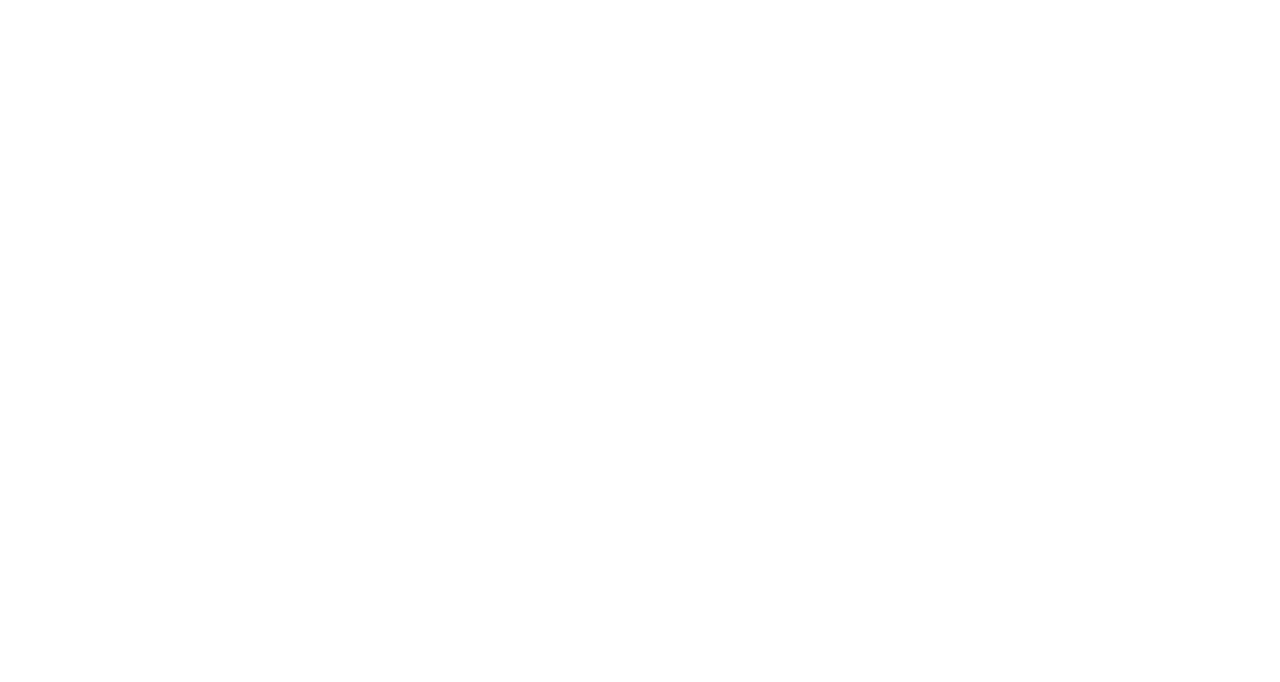
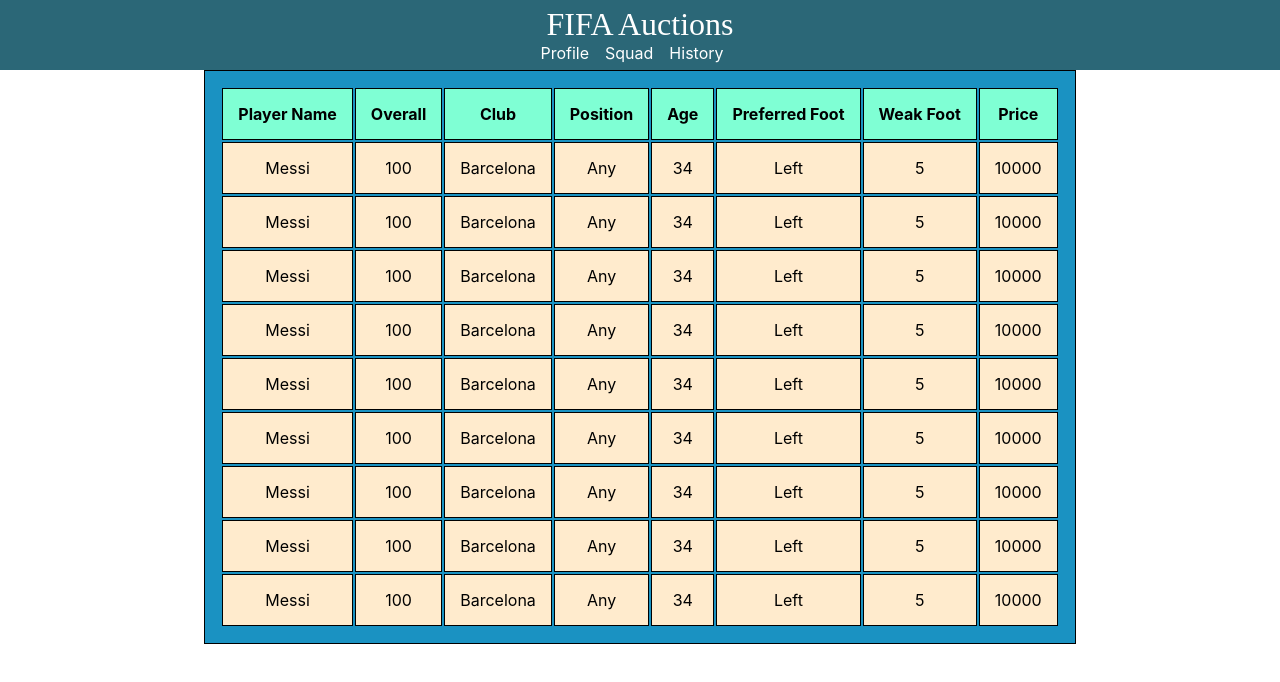
Before and after one commit to rishabh24121997/fifa-auctions-ui, a React (Create React App) app: page /squads in a window 1280 px wide. Shown: the top 682 px of the page. Built offline with nearby package versions, Linux system fonts and the light colour scheme.

Commit message:
Created component for displaying squards

```diff
--- a/src/App.js
+++ b/src/App.js
@@ -1,6 +1,7 @@
 import logo from './logo.svg';
 import './App.css';
 import { BrowserRouter as Router, Route } from 'react-router-dom';
+import Squads from "./Components/squads"
 
 import Home from './Components/home';
 
@@ -10,6 +11,7 @@
       <Router>
         <switch>
           <Route component={Home} exact path="/home"/>
+          <Route component={Squads} exact path="/squads"/>
         </switch>
       </Router>
 
--- /dev/null
+++ b/src/Components/SquadProps.js
@@ -0,0 +1,105 @@
+export const SquadGridColumns = {
+    PlayerName: "Player Name",
+    Ovr: "Overall",
+    Club: "Club",
+    Position: "Position",
+    Age: "Age",
+    PrefFoot: "Preferred Foot",
+    WeakFoot: "Weak Foot",
+    SkillRating: "Skill Moves",
+    Price: "Price"
+}
+
+export const Squad = [{
+    PlayerName: "Messi",
+    Ovr: "100",
+    Club: "Barcelona",
+    Position: "Any",
+    Age: "34",
+    PrefFoot: "Left",
+    WeakFoot: 5,
+    SkillRating: 5,
+    Price: 10000
+},
+{
+    PlayerName: "Messi",
+    Ovr: "100",
+    Club: "Barcelona",
+    Position: "Any",
+    Age: "34",
+    PrefFoot: "Left",
+    WeakFoot: 5,
+    SkillRating: 5,
+    Price: 10000
+},{
+    PlayerName: "Messi",
+    Ovr: "100",
+    Club: "Barcelona",
+    Position: "Any",
+    Age: "34",
+    PrefFoot: "Left",
+    WeakFoot: 5,
+    SkillRating: 5,
+    Price: 10000
+},{
+    PlayerName: "Messi",
+    Ovr: "100",
+    Club: "Barcelona",
+    Position: "Any",
+    Age: "34",
+    PrefFoot: "Left",
+    WeakFoot: 5,
+    SkillRating: 5,
+    Price: 10000
+},{
+    PlayerName: "Messi",
+    Ovr: "100",
+    Club: "Barcelona",
+    Position: "Any",
+    Age: "34",
+    PrefFoot: "Left",
+    WeakFoot: 5,
+    SkillRating: 5,
+    Price: 10000
+},{
+    PlayerName: "Messi",
+    Ovr: "100",
+    Club: "Barcelona",
+    Position: "Any",
+    Age: "34",
+    PrefFoot: "Left",
+    WeakFoot: 5,
+    SkillRating: 5,
+    Price: 10000
+},{
+    PlayerName: "Messi",
+    Ovr: "100",
+    Club: "Barcelona",
+    Position: "Any",
+    Age: "34",
+    PrefFoot: "Left",
+    WeakFoot: 5,
+    SkillRating: 5,
+    Price: 10000
+},{
+    PlayerName: "Messi",
+    Ovr: "100",
+    Club: "Barcelona",
+    Position: "Any",
+    Age: "34",
+    PrefFoot: "Left",
+    WeakFoot: 5,
+    SkillRating: 5,
+    Price: 10000
+},{
+    PlayerName: "Messi",
+    Ovr: "100",
+    Club: "Barcelona",
+    Position: "Any",
+    Age: "34",
+    PrefFoot: "Left",
+    WeakFoot: 5,
+    SkillRating: 5,
+    Price: 10000
+}
+]
--- a/src/Components/header.js
+++ b/src/Components/header.js
@@ -16,9 +16,9 @@
                 <Navbar bg="light" variant="light">
                     <Navbar.Brand href="#home">FIFA Auctions</Navbar.Brand>
                     <Nav className="mr-auto">
-                        <Nav.Link href="#home">Profile</Nav.Link>
-                        <Nav.Link href="#features">Squad</Nav.Link>
-                        <Nav.Link href="#pricing">History</Nav.Link>
+                        <Nav.Link href="/home">Profile</Nav.Link>
+                        <Nav.Link href="/squads">Squad</Nav.Link>
+                        <Nav.Link href="/transactions">History</Nav.Link>
                     </Nav>
                 </Navbar>
             </div>
--- a/src/Components/home.css
+++ b/src/Components/home.css
@@ -44,3 +44,25 @@
 li {
     margin-bottom: 1.2rem;
 }
+
+table, td, th {
+    border: 1px solid black;
+    text-align: center;
+    padding: 15px;
+ }
+
+ thead {
+     background-color: aquamarine;
+ }
+
+ tbody {
+     background-color: blanchedalmond;
+ }
+
+ table {
+     background-color: rgb(26, 146, 194);
+ }
+
+
+
+ tr:hover {background-color: #5cbae6;}
--- /dev/null
+++ b/src/Components/squads.js
@@ -0,0 +1,57 @@
+import React from 'react';
+import './home.css';
+import {Container, Table} from 'react-bootstrap';
+import Header from './header';
+import {Squad, SquadGridColumns} from "./SquadProps"
+
+export default class Squads extends React.Component {
+    constructor(props){
+        super(props);
+        this.state = {};
+    }
+
+    render() {
+        return(
+            <div>
+                <Header/>
+                <Container align= "center" >
+                <Table striped bordered hover>
+                    <thead>
+                        <tr>
+                        <th>{SquadGridColumns.PlayerName}</th>
+                        <th>{SquadGridColumns.Ovr}</th>
+                        <th>{SquadGridColumns.Club}</th>
+                        <th>{SquadGridColumns.Position}</th>
+                        <th>{SquadGridColumns.Age}</th>
+                        <th>{SquadGridColumns.PrefFoot}</th>
+                        <th>{SquadGridColumns.WeakFoot}</th>
+                        <th>{SquadGridColumns.Price}</th>
+                        </tr>
+
+                    </thead>
+                    <tbody>
+                    {
+                        Squad.map(element => {
+                            return (
+                                <tr>
+                                <td>{element.PlayerName}</td>
+                                <td>{element.Ovr}</td>
+                                <td>{element.Club}</td>
+                                <td>{element.Position}</td>
+                                <td>{element.Age}</td>
+                                <td>{element.PrefFoot}</td>
+                                <td>{element.WeakFoot}</td>
+                                <td>{element.Price}</td>
+                            </tr>
+                            )
+                        })
+                    }
+                    </tbody>
+                </Table>
+                </Container>
+            </div>
+        )
+    }
+
+
+}
```
